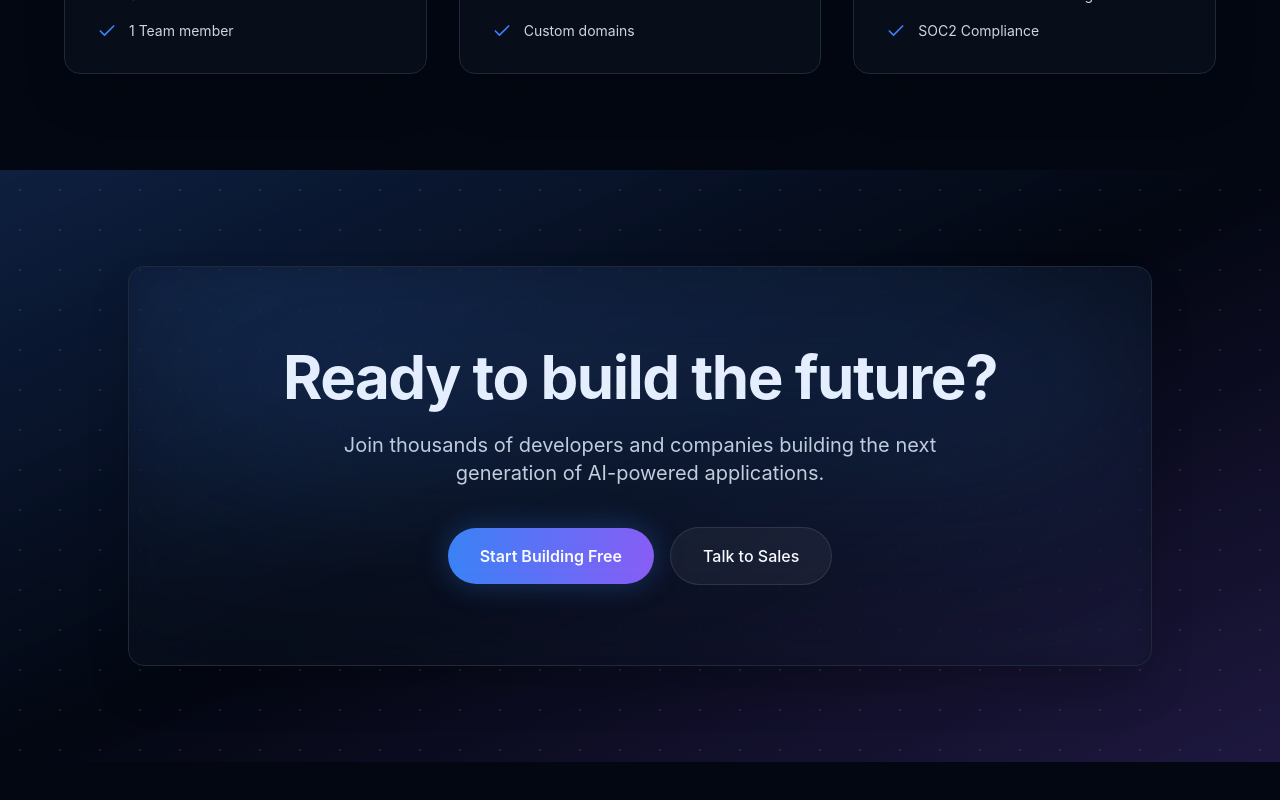
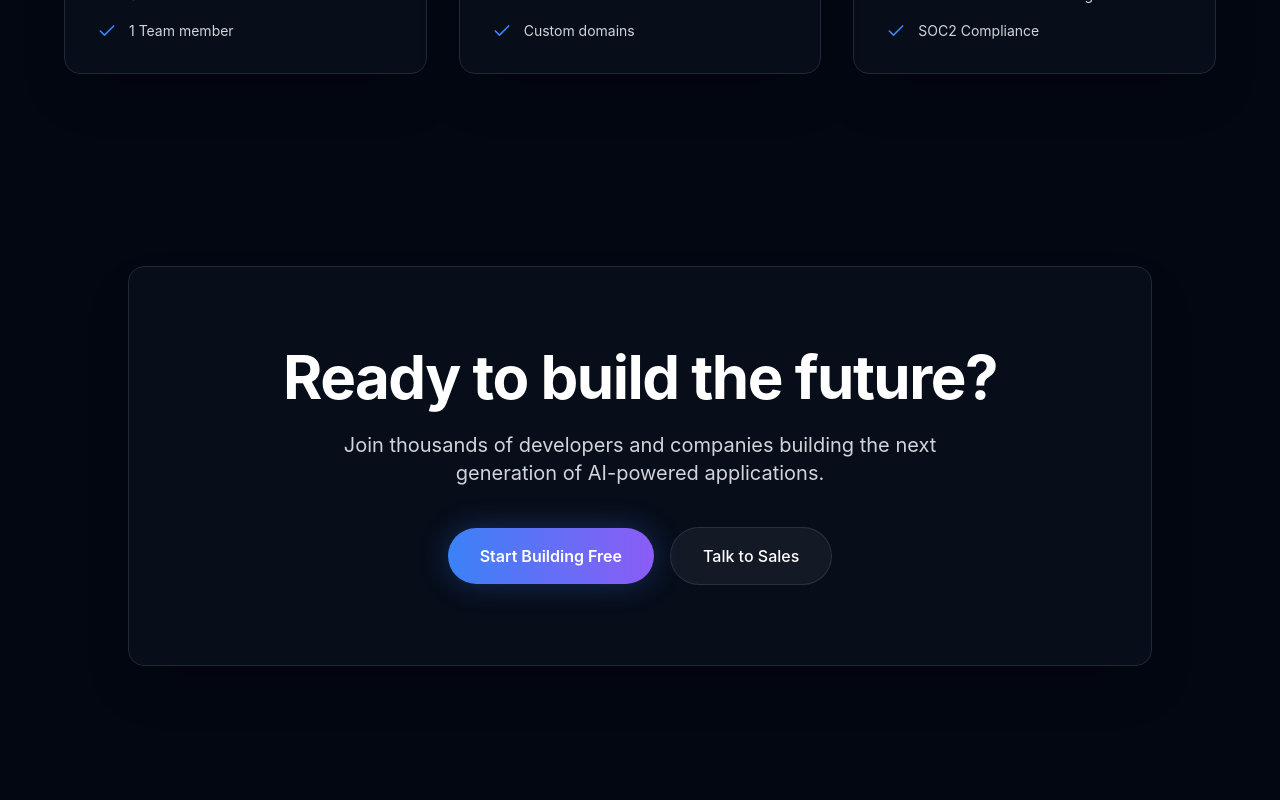
Before and after one commit to ShobhitRajput12/ostera-ai--website, a React (Vite) app: page / in a window 1280 px wide. Shown: the part 4456-5256 px from the top of the page. Built offline with nearby package versions, Linux system fonts and the light colour scheme.

Commit message:
transparent the ready build

```diff
--- a/src/components/CTA.jsx
+++ b/src/components/CTA.jsx
@@ -4,14 +4,8 @@ import { motion } from 'framer-motion';
 export default function CTA() {
   return (
     <section className="pt-24 pb-12 md:pb-24 relative z-10 overflow-hidden">
-      <div className="absolute inset-0 bg-gradient-to-br from-primary/20 via-background to-secondary/20"></div>
-
-      {/* Particles/Stars effect placeholder */}
-      <div className="absolute inset-0" style={{ backgroundImage: 'radial-gradient(circle at center, rgba(255,255,255,0.1) 1px, transparent 1px)', backgroundSize: '40px 40px' }}></div>
-
       <div className="container mx-auto px-6 relative z-10">
         <div className="glass-card max-w-5xl mx-auto rounded-3xl p-12 md:p-20 text-center border-white/10 relative overflow-hidden">
-          <div className="absolute top-0 left-1/2 -translate-x-1/2 w-full h-1/2 bg-primary/20 filter blur-[100px] rounded-full"></div>
 
           <motion.h2
             initial={{ opacity: 0, y: 20 }}
```
